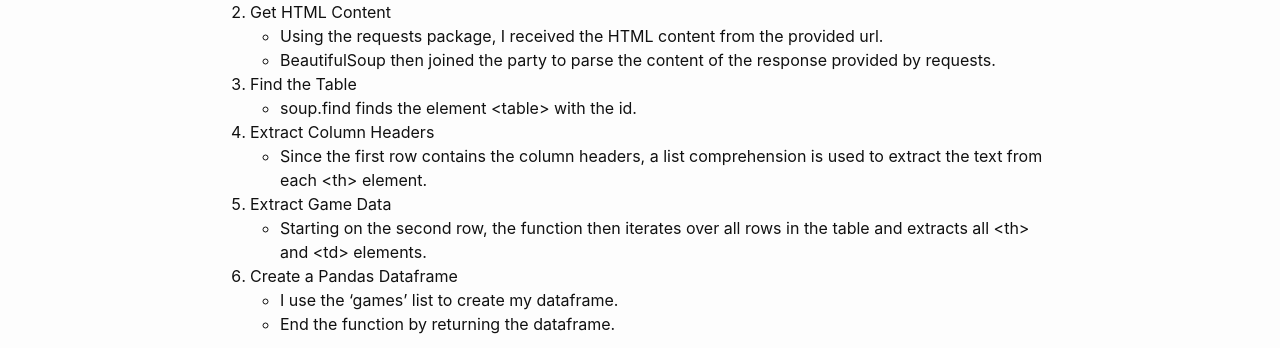
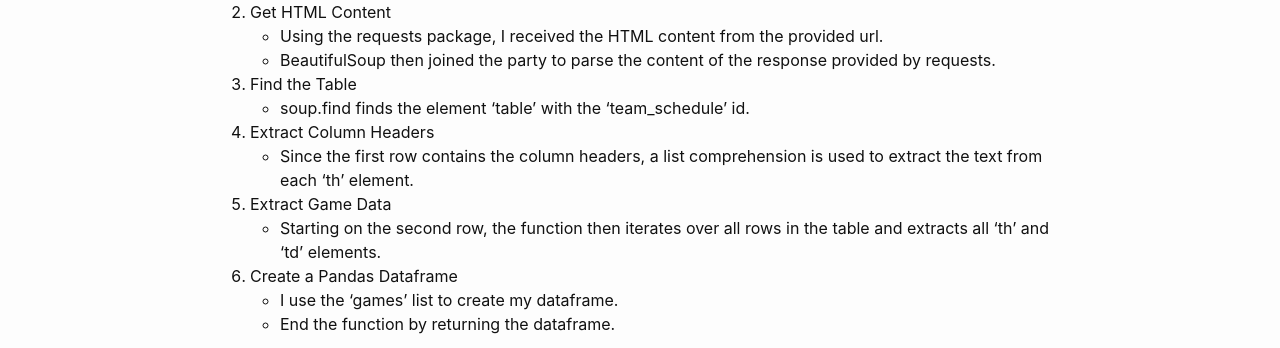
Before and after one commit to tyler-c-smith04/blog, a Jekyll site: the page built from _posts/2023-11-07-semester-project.md, in a window 1280 px wide. Shown: the part 990-1338 px from the top of the page. Built offline with Jekyll 4.4.1, drawn with Linux system fonts in a browser that asks for light colours; comment, search, counter and statistics services are not loaded.

Commit message:
Update 2023-11-07-semester-project.md

```diff
--- a/_posts/2023-11-07-semester-project.md
+++ b/_posts/2023-11-07-semester-project.md
@@ -31,13 +31,13 @@ Here is a simplified walkthrough of the webscraping function
   * BeautifulSoup then joined the party to parse the content of the response provided by requests.
 
 3. Find the Table
-  * soup.find finds the element <table> with the <team_schedule> id.
+  * soup.find finds the element 'table' with the 'team_schedule' id.
 
 4. Extract Column Headers
- * Since the first row contains the column headers, a list comprehension is used to extract the text from each <th> element.
+ * Since the first row contains the column headers, a list comprehension is used to extract the text from each 'th' element.
 
 5. Extract Game Data
- * Starting on the second row, the function then iterates over all rows in the table and extracts all <th> and <td> elements.
+ * Starting on the second row, the function then iterates over all rows in the table and extracts all 'th' and 'td' elements.
 
 6. Create a Pandas Dataframe
  * I use the 'games' list to create my dataframe.
```
